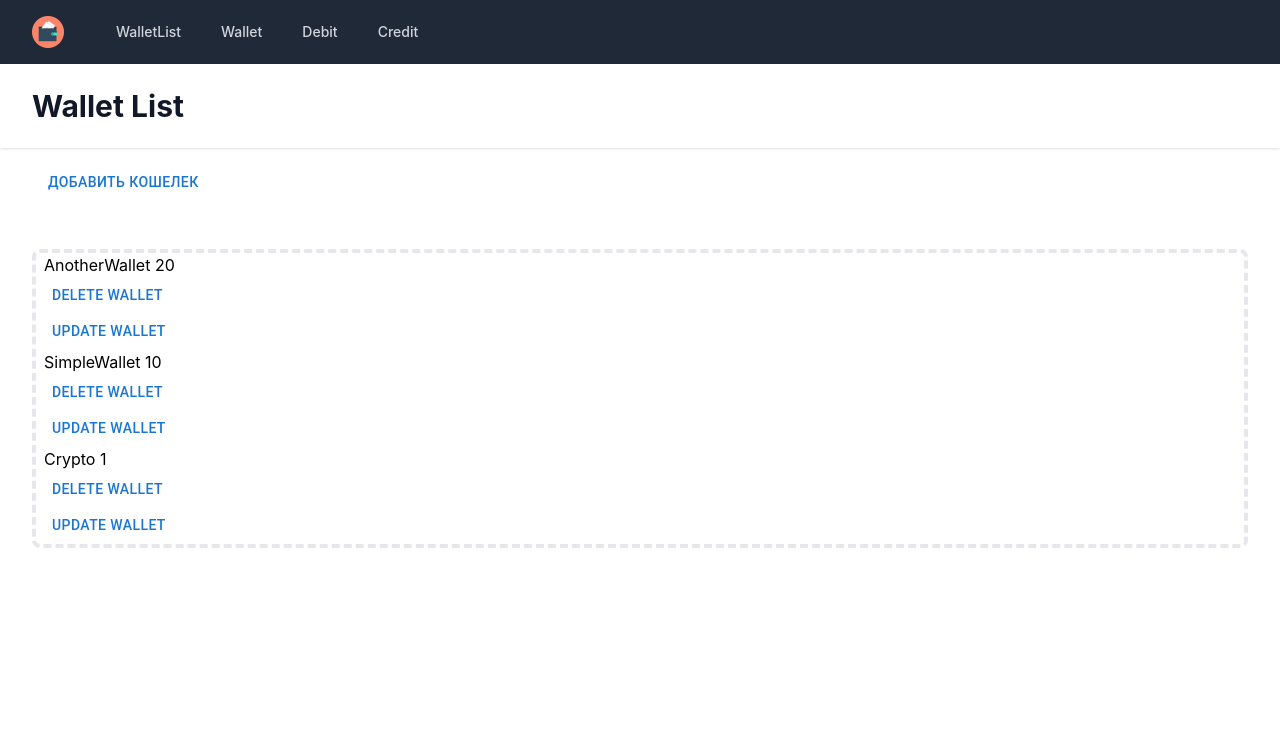
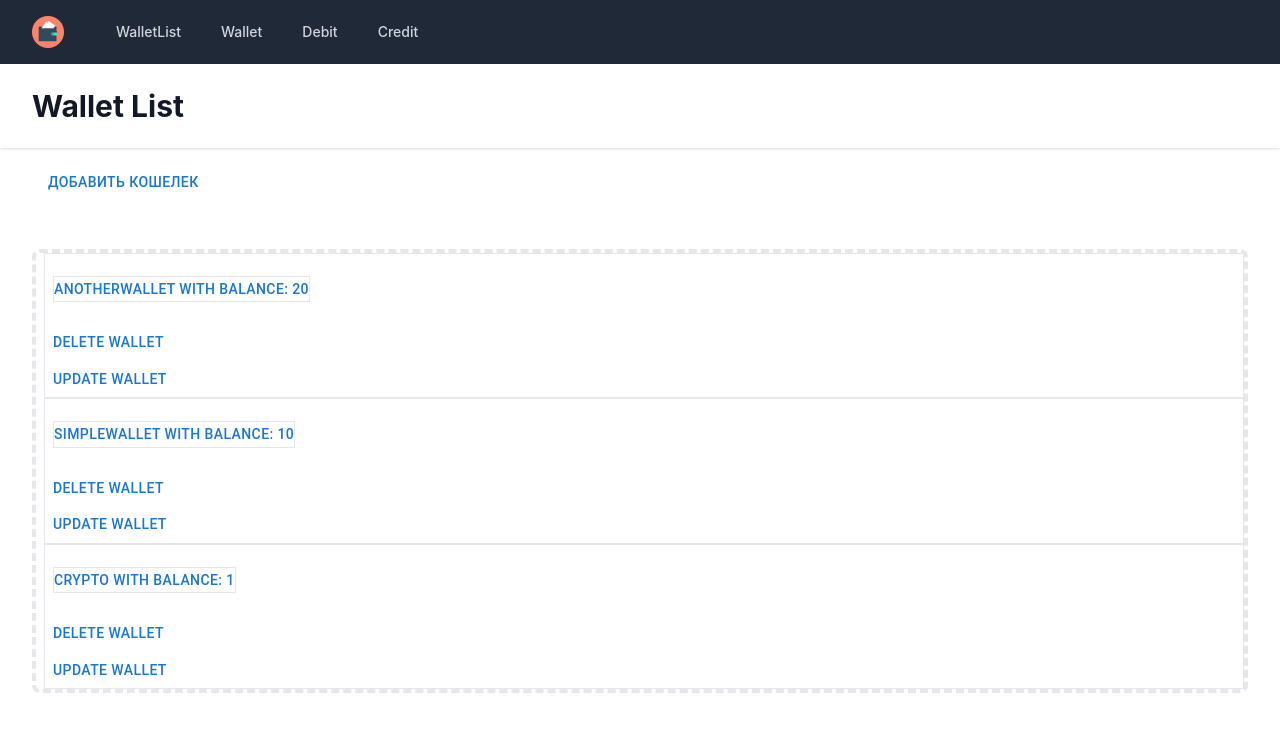
Before and after one commit to Khamitamantaev/testreactapp, a React (Create React App) app in the folder finance-book/: page / in a window 1280 px wide. Shown: the top 732 px of the page. Built offline with nearby package versions, Linux system fonts and the light colour scheme.

Commit message:
fix redirect to wallet

```diff
--- a/finance-book/src/components/WalletList.tsx
+++ b/finance-book/src/components/WalletList.tsx
@@ -6,6 +6,7 @@ import wallet from '../store/wallet';
 import DeleteModal from './modals/delete-modal';
 import UpdateModal from './modals/update-modal';
 import BasicModal from './modals/modal';
+import Button from '@mui/material/Button';
 
 const WalletList = observer(() => {
     return (
@@ -40,18 +41,28 @@ const WalletList = observer(() => {
                 </header>
                 <main>
                     <div className='mx-auto py-4 sm:px-6 lg:px-10'>
-                        <BasicModal/>
+                        <BasicModal />
                     </div>
                     <div className="max-w-7xl mx-auto py-2 sm:px-6 lg:px-8">
                         {/* Replace with your content */}
                         <div className="px-4 py-6 sm:px-0">
                             <div className="border-4 border-dashed border-gray-200 rounded-lg h-120" >
                                 {wallet.wallets.slice().reverse().map(wal =>
-                                    <div className=' ml-2' key={wal.id} >
-                                        {wal.name + "      "}
-                                        {wal.balance}
-                                        <DeleteModal id={wal.id}/>
-                                        <UpdateModal id={wal.id}/>
+                                    <div className=' ml-2 border border-' key={wal.id} >
+                                        <Button >
+                                            <Link
+                                                style={{ display: "block", margin: "1rem 0" }}
+                                                to={`/wallet/${wal.id}`}
+                                                key={wal.id}
+                                            >
+                                                <div className='border'>
+                                                    {wal.name} with balance: {wal.balance}
+                                                </div>
+                                            </Link>
+                                        </Button>
+
+                                        <DeleteModal id={wal.id} />
+                                        <UpdateModal id={wal.id} />
 
                                     </div>)}
                             </div>
--- a/finance-book/src/components/modals/modal.tsx
+++ b/finance-book/src/components/modals/modal.tsx
@@ -88,7 +88,7 @@ export default function BasicModal() {
                     <Grid container spacing={2} columns={{}}>
                         <Grid item xs={6}>
                             <Typography id="modal-modal-title" variant="h6" component="h2">
-                                Добавить контакт
+                                Добавить Кошелек
                             </Typography>
                             <TextField
                                 style={{ width: "200px", margin: "5px" }}
```
Also changed, not shown: finance-book/src/store/wallet.tsx (+0 -8 lines).
